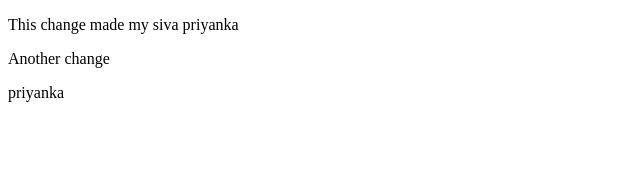
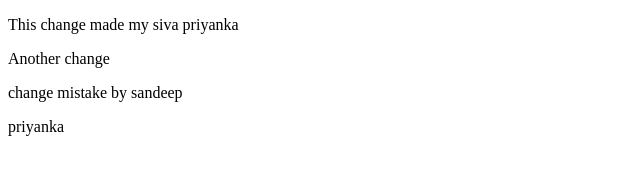
Before and after one commit to Siva-Priyanka/git-demo, a plain HTML site: page web/index.html in a window 1280 px wide. Shown: the whole page, without its empty margins (0-640 px from the left). Drawn offline with Linux system fonts and the light colour scheme.

Commit message:
sandeep changes

```diff
--- a/web/index.html
+++ b/web/index.html
@@ -5,6 +5,7 @@
 		<title>Home Page -- Change to be push to github -- this is my new feature branch </title>
 		<p>This change made my siva priyanka</p>
 		<p>Another change</p>
+		<p>change mistake by sandeep</p>
 	</head>
 
 	<body>
```
